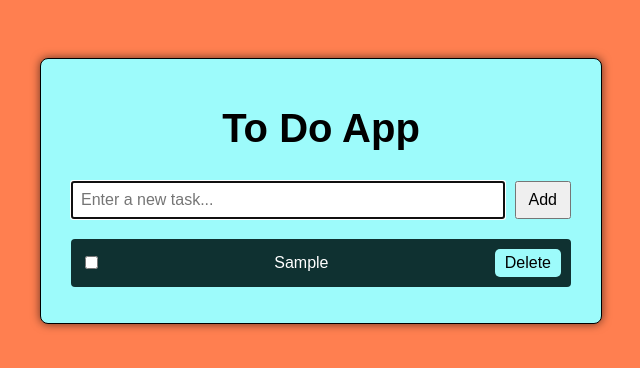
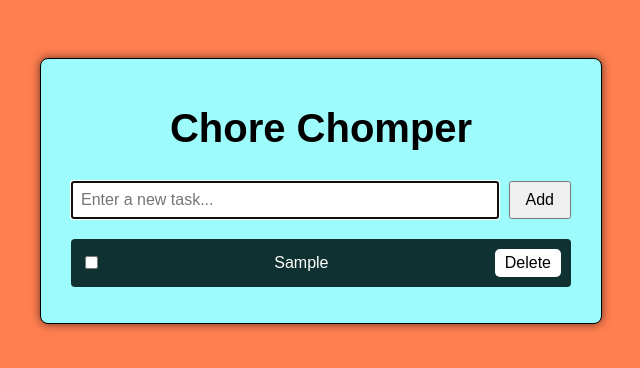
Before and after one commit to JonnyDdesign/js-todo-practice, a plain HTML site: page index.html in a window 1280 px wide. Both pictures are taken after typing "Sample" into the empty fields and a click on the button "Add". Shown: the whole page, without its empty margins (319-959 px from the left). Drawn offline with Linux system fonts and the light colour scheme.

Commit message:
minor styling changes and new name added

```diff
--- a/index.html
+++ b/index.html
@@ -4,13 +4,13 @@
 <head>
     <meta charset="UTF-8" />
     <meta name="viewport" content="width=device-width, initial-scale=1.0" />
-    <title>JS To Do App</title>
+    <title>Chore Chomper</title>
     <link rel="stylesheet" href="styles.css" />
 </head>
 
 <body>
     <div class="container">
-        <h1>To Do App</h1>
+        <h1>Chore Chomper</h1>
         <div class="input-group">
             <input type="text" id="task-input" placeholder="Enter a new task..." />
             <button id="add-task">Add</button>
--- a/styles.css
+++ b/styles.css
@@ -35,7 +35,7 @@ input[type="text"] {
 }
 
 button {
-    padding: 8px 12px;
+    padding: 5px 15px;
     font-size: 16px;
     cursor: pointer;
 }
@@ -58,7 +58,7 @@ li {
 }
 
 li button {
-    background: #9dfbfb;
+    background: #ffffff;
     color: #000000;
     border: none;
     padding: 5px 10px;
```
